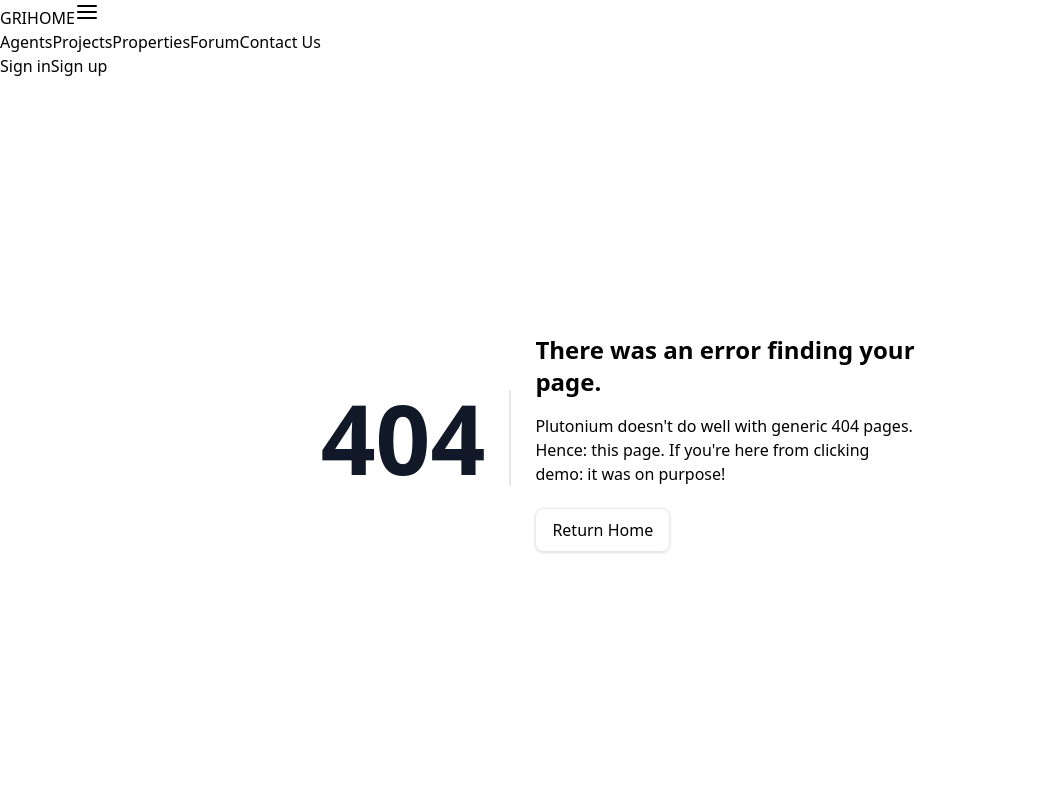
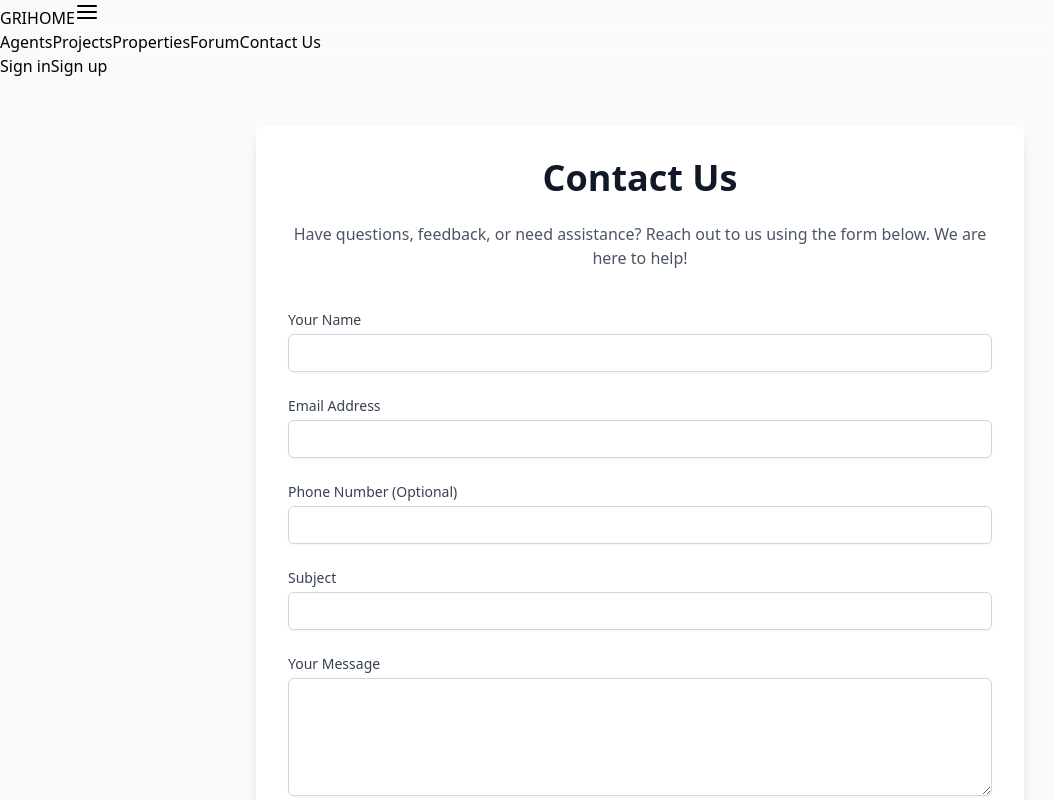
Before and after one commit to thegrihome/TheGrihomeUI, a Next.js app: page /contactus in a window 1280 px wide. Before the commit this address had no page. Shown: the top 800 px of the page, without its empty margins (0-1055 px from the left). Built offline with nearby package versions, Linux system fonts and the light colour scheme.

Commit message:
Add contact us page

```diff
--- a/components/Header.tsx
+++ b/components/Header.tsx
@@ -74,7 +74,7 @@ const Header: NextPage = () => {
             <Link href="/forum" className="desktop-nav-link">
               Forum
             </Link>
-            <Link href="/#contact" className="desktop-nav-link">
+            <Link href="/contactus" className="desktop-nav-link">
               Contact Us
             </Link>
           </div>
@@ -221,7 +221,7 @@ const Header: NextPage = () => {
                   Forum
                 </Link>
                 <Link
-                  href="/#contact"
+                  href="/contactus"
                   className="mobile-nav-link"
                   onClick={() => setNavbarOpen(false)}
                 >
--- /dev/null
+++ b/pages/contactus.tsx
@@ -0,0 +1,241 @@
+import { useState, useEffect } from 'react'
+import { NextSeo } from 'next-seo'
+import Header from '@/components/Header'
+import Footer from '@/components/Footer'
+import validator from 'validator'
+
+interface ContactFormData {
+  name: string
+  email: string
+  phone?: string
+  subject: string
+  message: string
+}
+
+//TODO Refactor the Toast component to a separate file as it is shared by login, signup and userinfo files.
+interface ToastState {
+  show: boolean
+  message: string
+  type: 'success' | 'error'
+}
+
+export default function ContactUs() {
+  const [mounted, setMounted] = useState(false)
+  const [formData, setFormData] = useState<ContactFormData>({
+    name: '',
+    email: '',
+    phone: '',
+    subject: '',
+    message: '',
+  })
+  const [formErrors, setFormErrors] = useState<Partial<ContactFormData>>({})
+  const [isLoading, setIsLoading] = useState(false)
+  const [toast, setToast] = useState<ToastState>({ show: false, message: '', type: 'success' })
+
+  useEffect(() => {
+    setMounted(true)
+  }, [])
+
+  useEffect(() => {
+    if (toast.show) {
+      const timer = setTimeout(() => setToast({ show: false, message: '', type: 'success' }), 5000)
+      return () => clearTimeout(timer)
+    }
+  }, [toast.show])
+
+  const showToast = (message: string, type: 'success' | 'error') => {
+    setToast({ show: true, message, type })
+  }
+
+  const validateForm = (): boolean => {
+    const errors: Partial<ContactFormData> = {}
+    if (!formData.name.trim()) errors.name = 'Name is required'
+    if (!formData.email.trim()) {
+      errors.email = 'Email is required'
+    } else if (!validator.isEmail(formData.email)) {
+      errors.email = 'Please enter a valid email address'
+    }
+    if (!formData.subject.trim()) errors.subject = 'Subject is required'
+    if (!formData.message.trim()) errors.message = 'Message is required'
+
+    setFormErrors(errors)
+    return Object.keys(errors).length === 0
+  }
+
+  const handleInputChange = (e: React.ChangeEvent<HTMLInputElement | HTMLTextAreaElement>) => {
+    const { name, value } = e.target
+    setFormData(prev => ({ ...prev, [name]: value }))
+    if (formErrors[name as keyof typeof formErrors]) {
+      setFormErrors(prev => {
+        const newErrors = { ...prev }
+        delete newErrors[name as keyof typeof formErrors]
+        return newErrors
+      })
+    }
+  }
+
+  const handleSubmit = async (e: React.FormEvent) => {
+    e.preventDefault()
+    if (!validateForm()) return
+
+    setIsLoading(true)
+    try {
+      // Here you would typically send the data to an API endpoint
+      // For example: await fetch('/api/contact', { method: 'POST', body: JSON.stringify(formData) })
+      await new Promise(resolve => setTimeout(resolve, 1500)) // Simulate API call
+      showToast('Your message has been sent successfully!', 'success')
+      setFormData({ name: '', email: '', phone: '', subject: '', message: '' })
+    } catch (error) {
+      showToast('Failed to send message. Please try again later.', 'error')
+    } finally {
+      setIsLoading(false)
+    }
+  }
+
+  if (!mounted) return null
+
+  return (
+    <div className="min-h-screen bg-gray-50 flex flex-col">
+      <NextSeo
+        title="Contact Us - Grihome"
+        description="Get in touch with the Grihome team. We're here to help with any questions you have about buying, selling, or real estate investments."
+        canonical="https://grihome.vercel.app/contactus"
+      />
+
+      {/* Toast Notification */}
+      {toast.show && (
+        <div className="fixed top-4 left-1/2 transform -translate-x-1/2 z-[9999]">
+          <div
+            className={`px-4 py-2 rounded-md shadow-lg text-white flex items-center text-sm ${
+              toast.type === 'success' ? 'bg-green-500' : 'bg-red-500'
+            }`}
+          >
+            {toast.type === 'success' ? (
+              <svg className="w-4 h-4 mr-2" fill="currentColor" viewBox="0 0 20 20">
+                <path
+                  fillRule="evenodd"
+                  d="M16.707 5.293a1 1 0 010 1.414l-8 8a1 1 0 01-1.414 0l-4-4a1 1 0 011.414-1.414L8 12.586l7.293-7.293a1 1 0 011.414 0z"
+                  clipRule="evenodd"
+                />
+              </svg>
+            ) : (
+              <svg className="w-4 h-4 mr-2" fill="currentColor" viewBox="0 0 20 20">
+                <path
+                  fillRule="evenodd"
+                  d="M4.293 4.293a1 1 0 011.414 0L10 8.586l4.293-4.293a1 1 0 111.414 1.414L11.414 10l4.293 4.293a1 1 0 01-1.414 1.414L10 11.414l-4.293 4.293a1 1 0 01-1.414-1.414L8.586 10 4.293 5.707a1 1 0 010-1.414z"
+                  clipRule="evenodd"
+                />
+              </svg>
+            )}
+            <span>{toast.message}</span>
+          </div>
+        </div>
+      )}
+
+      <Header />
+
+      <main className="flex-1 py-12 px-4 sm:px-6 lg:px-8">
+        <div className="max-w-3xl mx-auto bg-white p-8 rounded-lg shadow-lg">
+          <h1 className="text-4xl font-extrabold text-gray-900 text-center mb-6">Contact Us</h1>
+          <p className="text-center text-gray-600 mb-10">
+            Have questions, feedback, or need assistance? Reach out to us using the form below. We
+            are here to help!
+          </p>
+
+          <form onSubmit={handleSubmit} className="space-y-6">
+            <div>
+              <label htmlFor="name" className="block text-sm font-medium text-gray-700">
+                Your Name
+              </label>
+              <input
+                type="text"
+                id="name"
+                name="name"
+                value={formData.name}
+                onChange={handleInputChange}
+                className={`mt-1 block w-full px-4 py-2 border rounded-md shadow-sm focus:ring-blue-500 focus:border-blue-500 sm:text-sm ${
+                  formErrors.name ? 'border-red-500' : 'border-gray-300'
+                }`}
+              />
+              {formErrors.name && <p className="mt-2 text-sm text-red-600">{formErrors.name}</p>}
+            </div>
+            <div>
+              <label htmlFor="email" className="block text-sm font-medium text-gray-700">
+                Email Address
+              </label>
+              <input
+                type="email"
+                id="email"
+                name="email"
+                value={formData.email}
+                onChange={handleInputChange}
+                className={`mt-1 block w-full px-4 py-2 border rounded-md shadow-sm focus:ring-blue-500 focus:border-blue-500 sm:text-sm ${
+                  formErrors.email ? 'border-red-500' : 'border-gray-300'
+                }`}
+              />
+              {formErrors.email && <p className="mt-2 text-sm text-red-600">{formErrors.email}</p>}
+            </div>
+            <div>
+              <label htmlFor="phone" className="block text-sm font-medium text-gray-700">
+                Phone Number (Optional)
+              </label>
+              <input
+                type="tel"
+                id="phone"
+                name="phone"
+                value={formData.phone}
+                onChange={handleInputChange}
+                className="mt-1 block w-full px-4 py-2 border border-gray-300 rounded-md shadow-sm focus:ring-blue-500 focus:border-blue-500 sm:text-sm"
+              />
+            </div>
+            <div>
+              <label htmlFor="subject" className="block text-sm font-medium text-gray-700">
+                Subject
+              </label>
+              <input
+                type="text"
+                id="subject"
+                name="subject"
+                value={formData.subject}
+                onChange={handleInputChange}
+                className={`mt-1 block w-full px-4 py-2 border rounded-md shadow-sm focus:ring-blue-500 focus:border-blue-500 sm:text-sm ${
+                  formErrors.subject ? 'border-red-500' : 'border-gray-300'
+                }`}
+              />
+              {formErrors.subject && (
+                <p className="mt-2 text-sm text-red-600">{formErrors.subject}</p>
+              )}
+            </div>
+            <div>
+              <label htmlFor="message" className="block text-sm font-medium text-gray-700">
+                Your Message
+              </label>
+              <textarea
+                id="message"
+                name="message"
+                rows={5}
+                value={formData.message}
+                onChange={handleInputChange}
+                className={`mt-1 block w-full px-4 py-2 border rounded-md shadow-sm focus:ring-blue-500 focus:border-blue-500 sm:text-sm ${
+                  formErrors.message ? 'border-red-500' : 'border-gray-300'
+                }`}
+              ></textarea>
+              {formErrors.message && (
+                <p className="mt-2 text-sm text-red-600">{formErrors.message}</p>
+              )}
+            </div>
+            <button
+              type="submit"
+              disabled={isLoading}
+              className="w-full flex justify-center py-3 px-4 border border-transparent rounded-md shadow-sm text-lg font-medium text-white bg-blue-600 hover:bg-blue-700 focus:outline-none focus:ring-2 focus:ring-offset-2 focus:ring-blue-500 disabled:opacity-50 disabled:cursor-not-allowed"
+            >
+              {isLoading ? 'Sending Message...' : 'Send Message'}
+            </button>
+          </form>
+        </div>
+      </main>
+
+      <Footer />
+    </div>
+  )
+}
```
